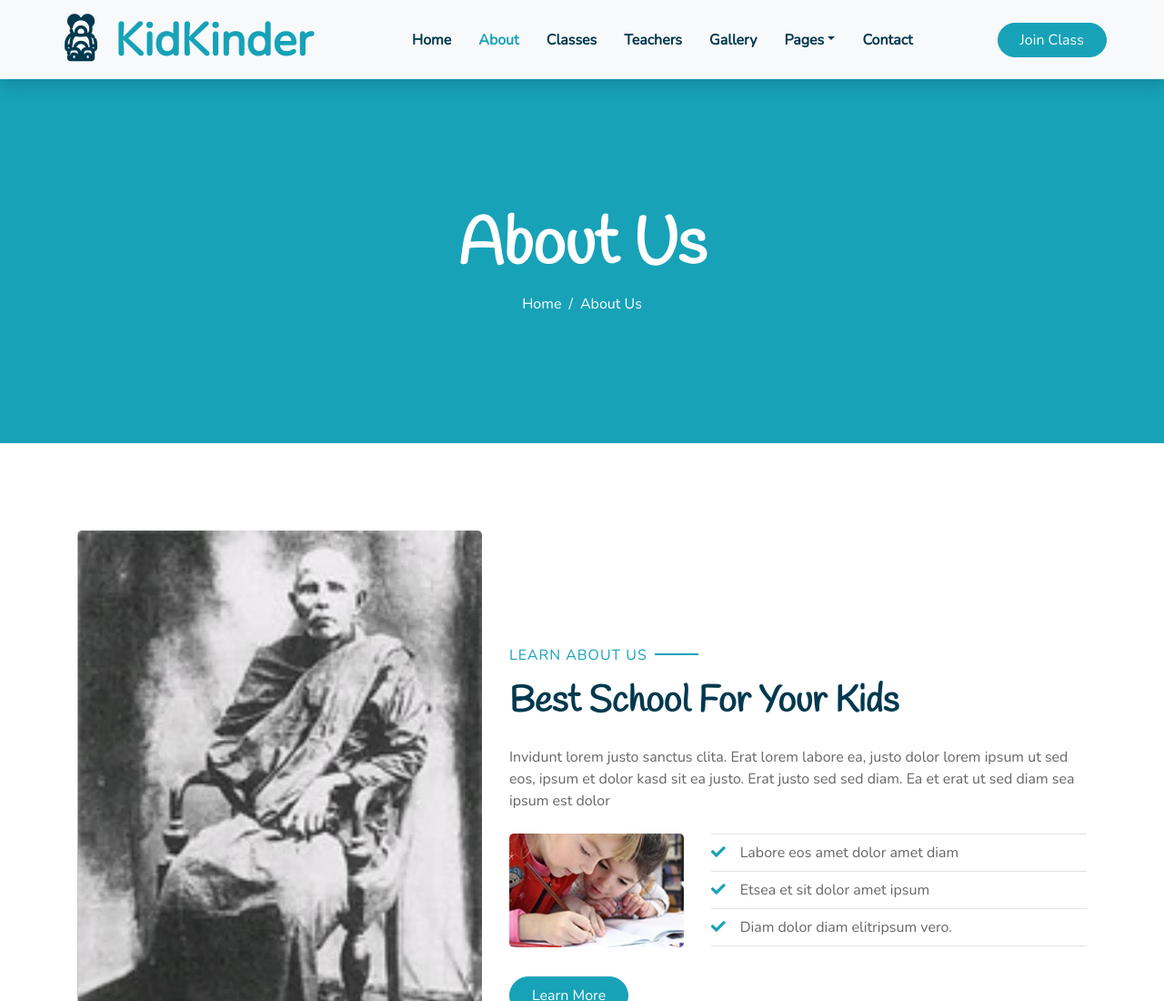
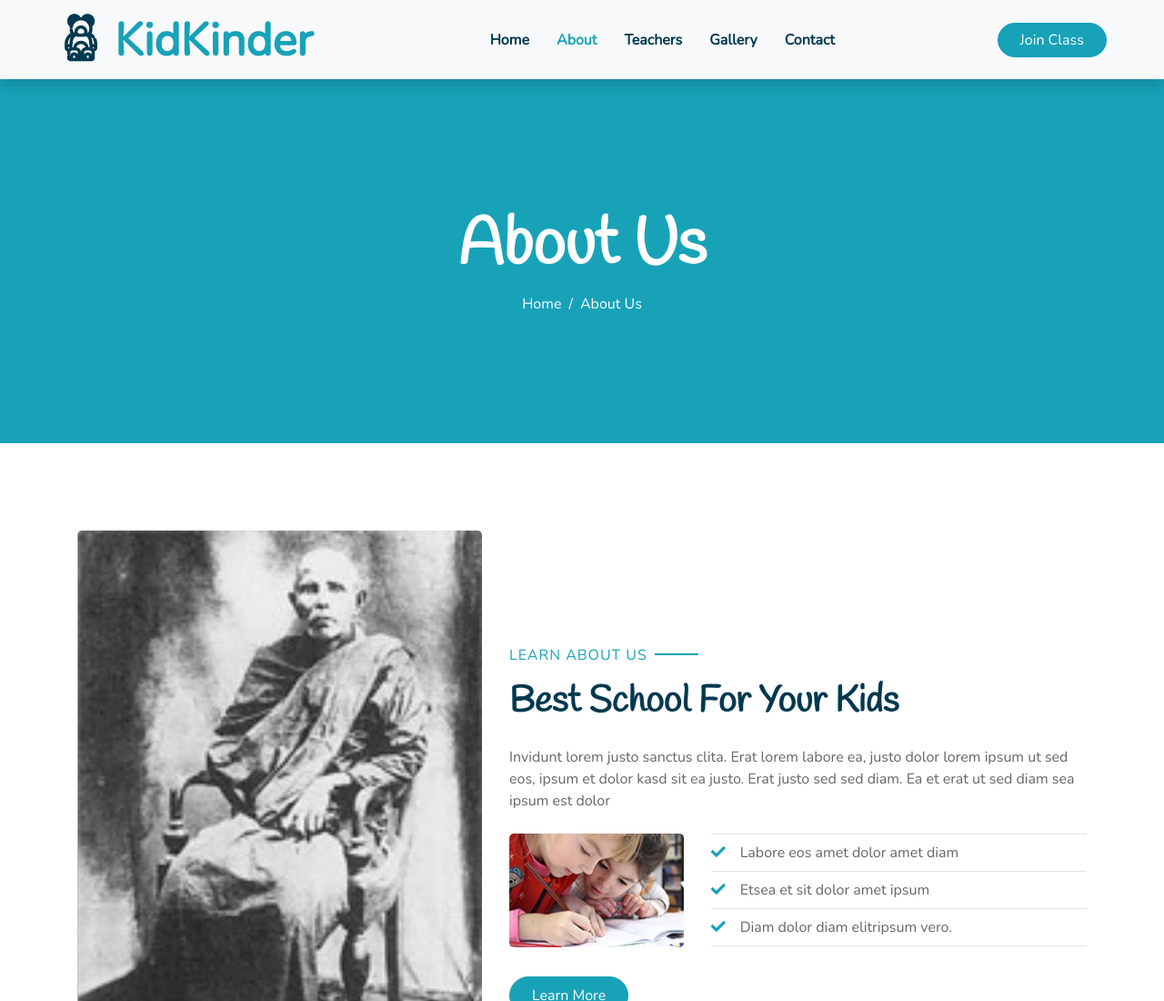
Before and after one commit to safranfaiz/school_ahangama, a plain HTML site: page about.html in a window 1280 px wide. Shown: the top 1100 px of the page at 91% size. Drawn offline with nearby package versions, Linux system fonts and the light colour scheme.

Commit message:
code added

```diff
--- a/about.html
+++ b/about.html
@@ -3,7 +3,7 @@
 
 <head>
     <meta charset="utf-8">
-    <title>KidKinder - Kindergarten Website Template</title>
+    <title>අහංගම ශාරිපුත්‍ර මහා විද්‍යාලය</title>
     <meta content="width=device-width, initial-scale=1.0" name="viewport">
     <meta content="Free HTML Templates" name="keywords">
     <meta content="Free HTML Templates" name="description">
@@ -44,16 +44,16 @@
                 <div class="navbar-nav font-weight-bold mx-auto py-0">
                     <a href="index.html" class="nav-item nav-link">Home</a>
                     <a href="about.html" class="nav-item nav-link active">About</a>
-                    <a href="class.html" class="nav-item nav-link">Classes</a>
+                    <!-- <a href="class.html" class="nav-item nav-link">Classes</a> -->
                     <a href="team.html" class="nav-item nav-link">Teachers</a>
                     <a href="gallery.html" class="nav-item nav-link">Gallery</a>
-                    <div class="nav-item dropdown">
+                    <!-- <div class="nav-item dropdown">
                         <a href="#" class="nav-link dropdown-toggle" data-toggle="dropdown">Pages</a>
                         <div class="dropdown-menu rounded-0 m-0">
                             <a href="blog.html" class="dropdown-item">Blog Grid</a>
                             <a href="single.html" class="dropdown-item">Blog Detail</a>
                         </div>
-                    </div>
+                    </div> -->
                     <a href="contact.html" class="nav-item nav-link">Contact</a>
                 </div>
                 <a href="" class="btn btn-primary px-4">Join Class</a>
```
Also changed, not shown: blog.html (+2 -2 lines), class.html (+3 -3 lines), contact.html (+4 -4 lines), gallery.html (+4 -4 lines), index.html (+1 -1 lines), single.html (+2 -2 lines), team.html (+4 -4 lines).
